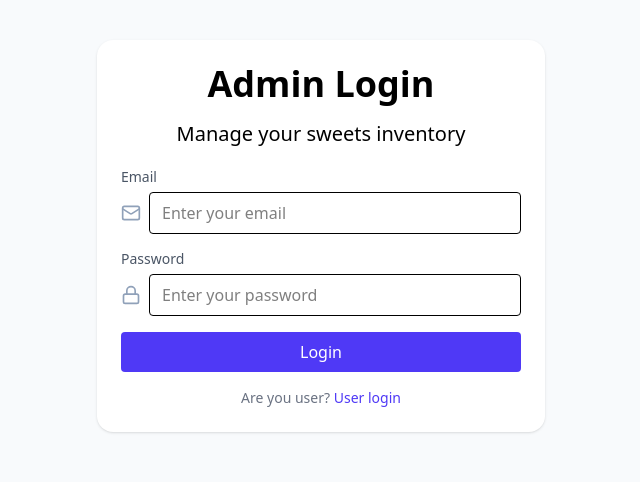
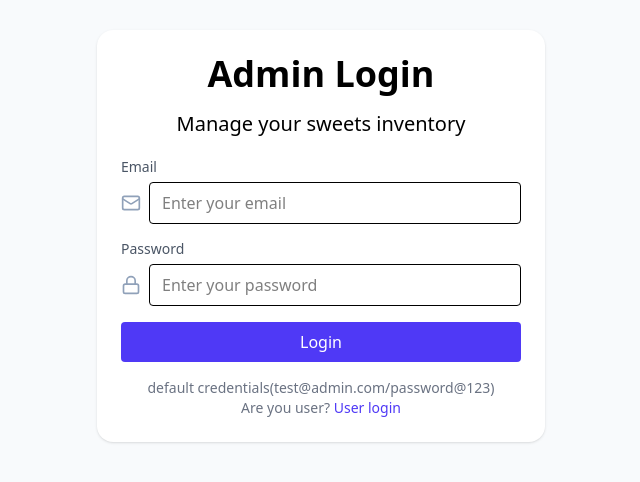
Before and after one commit to mhd101/Sweet-Management-System, a React (Vite) app in the folder frontend/sweets-app/: page /admin-login in a window 1280 px wide. Shown: the part 164-646 px from the top of the page, without its empty margins (319-959 px from the left). Built offline with nearby package versions, Linux system fonts and the light colour scheme.

Commit message:
feat: added admin credentials for testing in admin login page

```diff
--- a/frontend/sweets-app/src/components/auth/AdminLogin.jsx
+++ b/frontend/sweets-app/src/components/auth/AdminLogin.jsx
@@ -82,9 +82,10 @@ export default function AdminLogin() {
                     {loading ? "Logging in..." : "Login"}
                 </button>
 
-                <p className="text-sm text-center text-gray-500 mt-4">
-                    Are you user? <Link className="text-indigo-600" to="/login">User login</Link>
-                </p>
+                <div className="text-sm text-center text-gray-500 mt-4">
+                    <p>default credentials(test@admin.com/password@123)</p>
+                    <p>Are you user? <Link className="text-indigo-600" to="/login">User login</Link></p>
+                </div>
             </form>
         </div>
     )
```
